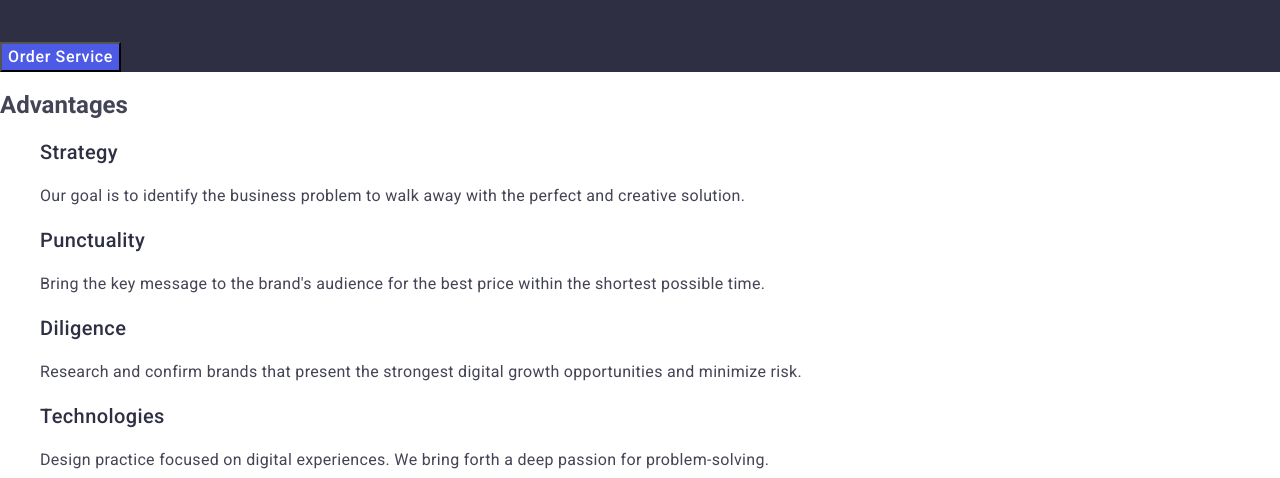
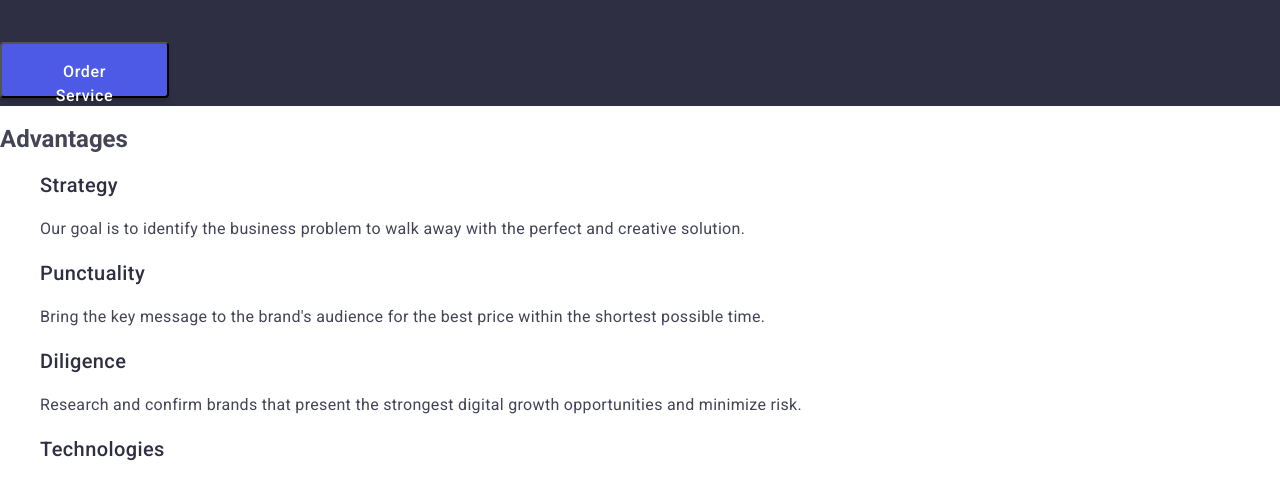
Before and after one commit to ElenaUM/-goit-markup-hw-02, a plain HTML site: page index.html in a window 1280 px wide. Shown: the part 284-762 px from the top of the page. Drawn offline with nearby package versions, Linux system fonts and the light colour scheme.

Commit message:
доопрацювання четверте

```diff
--- a/css/styles.css
+++ b/css/styles.css
@@ -101,6 +101,17 @@ img{
         letter-spacing: 0.04em;
         color: #fff;
         background-color: #4D5AE5;
+
+
+
+
+
+            border-radius: 4px;
+            padding: 16px 32px;
+            width: 169px;
+            height: 56px;
+            box-shadow: 0 4px 4px 0 rgba(0, 0, 0, 0.15);
+            background: #4d5ae5;
 }
 
 .hero-btn:hover {
@@ -163,8 +174,11 @@ background-color: #404BBF;
         padding: 0px 0px 32px 0px;
         width: 264px;
         height: 380px;
-        box-shadow: 0 2px 1px 0;
+        ox-shadow: 0 2px 1px 0 rgba(46, 47, 66, 0.08),
+                0 1px 1px 0 rgba(46, 47, 66, 0.16),
+                0 1px 6px 0 rgba(46, 47, 66, 0.08);
 }
+
 
 
 
```
